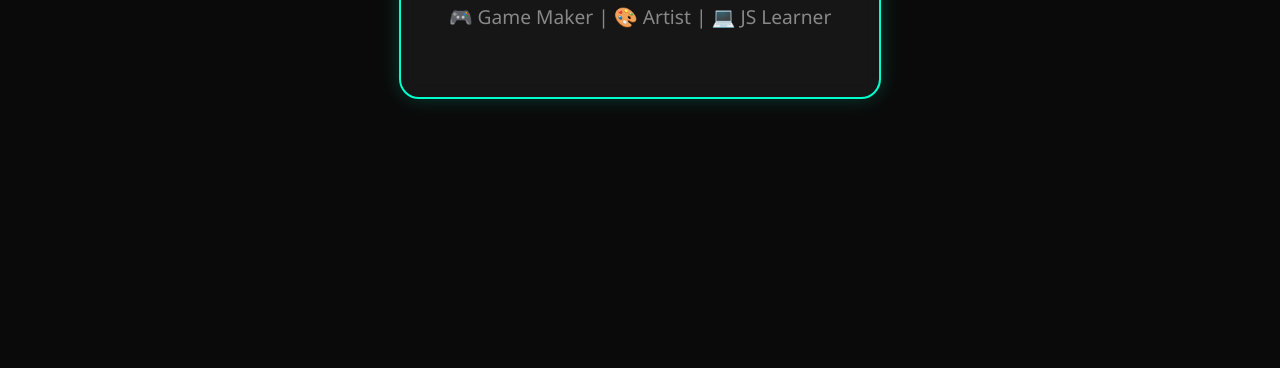
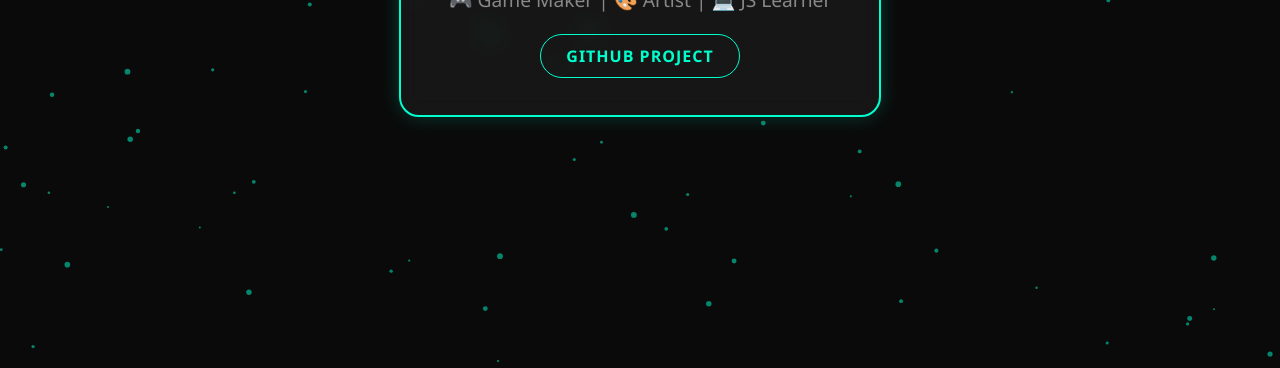
Before and after one commit to yiczy2233/yiczy2233.github.io, a plain HTML site: page index.html in a window 1280 px wide. Shown: the part 432-800 px from the top of the page. Drawn offline with Linux system fonts and the light colour scheme.

Commit message:
Update index.html

```diff
--- a/index.html
+++ b/index.html
@@ -75,3 +75,65 @@
     <div class="container">
         <h1>YICZY 2233</h1>
         <p>🎮 Game Maker | 🎨 Artist | 💻 JS Learner</p>
+        <div class="links">
+            <a href="https://github.com/yiczy2233" class="btn">GitHub Project</a>
+        </div>
+    </div>
+
+    <script>
+        // 一个简单的 JavaScript 互动：随鼠标移动的粒子背景
+        const canvas = document.getElementById('canvas-bg');
+        const ctx = canvas.getContext('2d');
+        canvas.width = window.innerWidth;
+        canvas.height = window.innerHeight;
+
+        let particles = [];
+        class Particle {
+            constructor() {
+                this.x = Math.random() * canvas.width;
+                this.y = Math.random() * canvas.height;
+                this.size = Math.random() * 2 + 1;
+                this.speedX = Math.random() * 1 - 0.5;
+                this.speedY = Math.random() * 1 - 0.5;
+            }
+            update() {
+                this.x += this.speedX;
+                this.y += this.speedY;
+                if (this.x > canvas.width) this.x = 0;
+                if (this.x < 0) this.x = canvas.width;
+                if (this.y > canvas.height) this.y = 0;
+                if (this.y < 0) this.y = canvas.height;
+            }
+            draw() {
+                ctx.fillStyle = 'rgba(0, 255, 204, 0.5)';
+                ctx.beginPath();
+                ctx.arc(this.x, this.y, this.size, 0, Math.PI * 2);
+                ctx.fill();
+            }
+        }
+
+        function init() {
+            for (let i = 0; i < 100; i++) {
+                particles.push(new Particle());
+            }
+        }
+
+        function animate() {
+            ctx.clearRect(0, 0, canvas.width, canvas.height);
+            particles.forEach(p => {
+                p.update();
+                p.draw();
+            });
+            requestAnimationFrame(animate);
+        }
+
+        init();
+        animate();
+
+        window.addEventListener('resize', () => {
+            canvas.width = window.innerWidth;
+            canvas.height = window.innerHeight;
+        });
+    </script>
+</body>
+</html>
```
